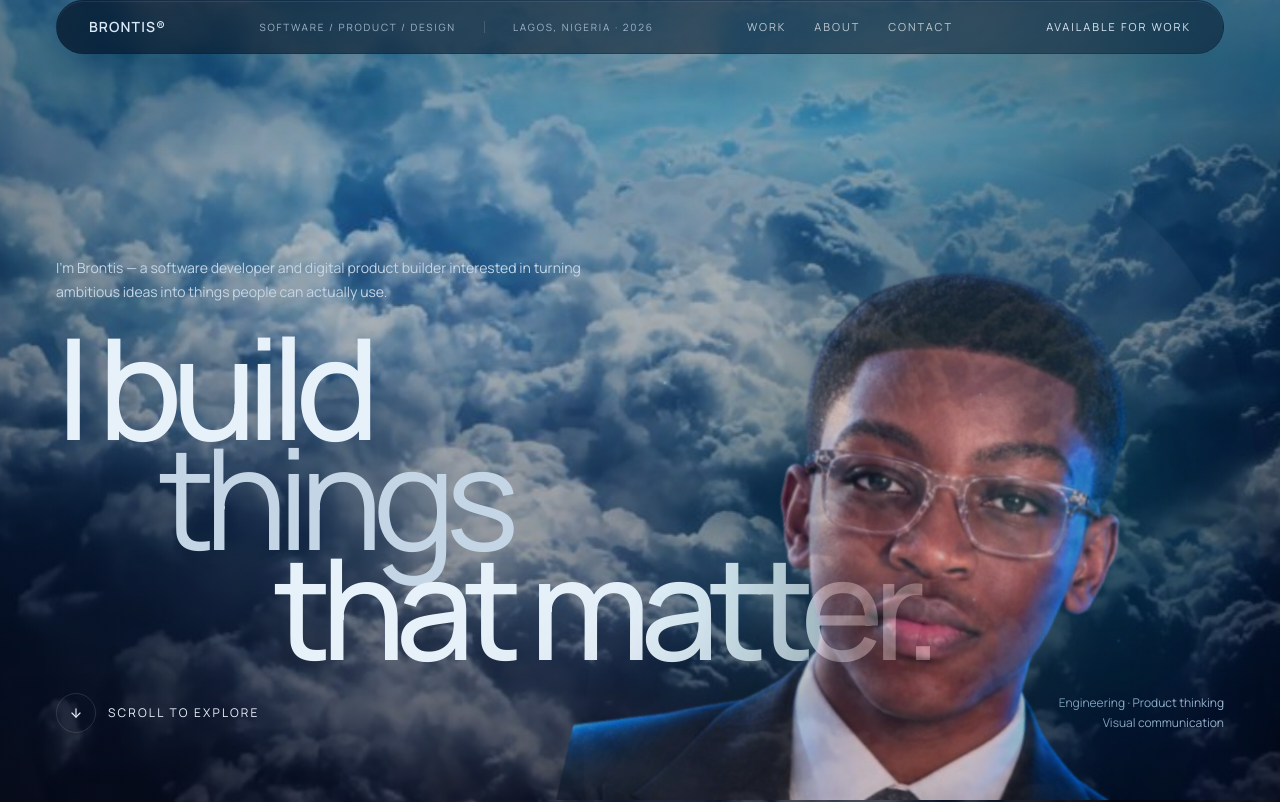
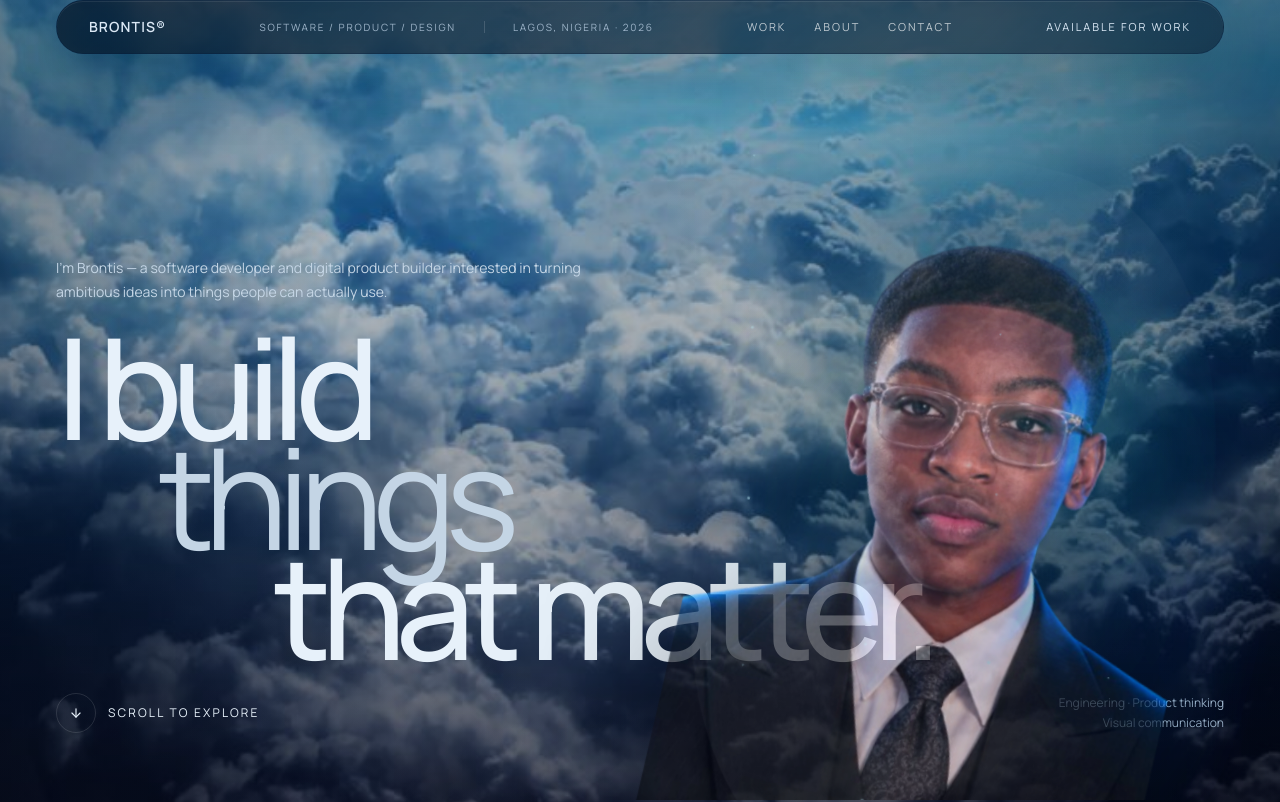
Before and after one commit to Bront888/brontis, a React (Vite) app: page / in a window 1280 px wide. Shown: the top 802 px of the page. Built offline with nearby package versions, Linux system fonts and the light colour scheme.

Commit message:
style: rebalance portrait scale

```diff
--- a/src/App.tsx
+++ b/src/App.tsx
@@ -532,7 +532,7 @@ function PortraitPresence() {
     <div aria-hidden="true" className="pointer-events-none fixed inset-0 z-0 overflow-hidden">
       <motion.div
         style={{ x, y, rotate, scale, opacity, filter: useTransform([saturate, hue], ([sat, hueValue]) => `saturate(${sat}) hue-rotate(${hueValue}deg)` as string) }}
-        className="absolute right-[-18vw] top-[9vh] w-[92vw] max-w-[1180px] sm:right-[-14vw] sm:w-[76vw] lg:right-[-7vw] lg:top-[5vh] lg:w-[58vw]"
+        className="absolute right-[-10vw] top-[10vh] w-[72vw] max-w-[920px] sm:right-[-8vw] sm:w-[60vw] lg:right-[-3vw] lg:top-[7vh] lg:w-[45vw]"
       >
         <div className="portrait-haze absolute -inset-16 rounded-full" />
         <img
```
